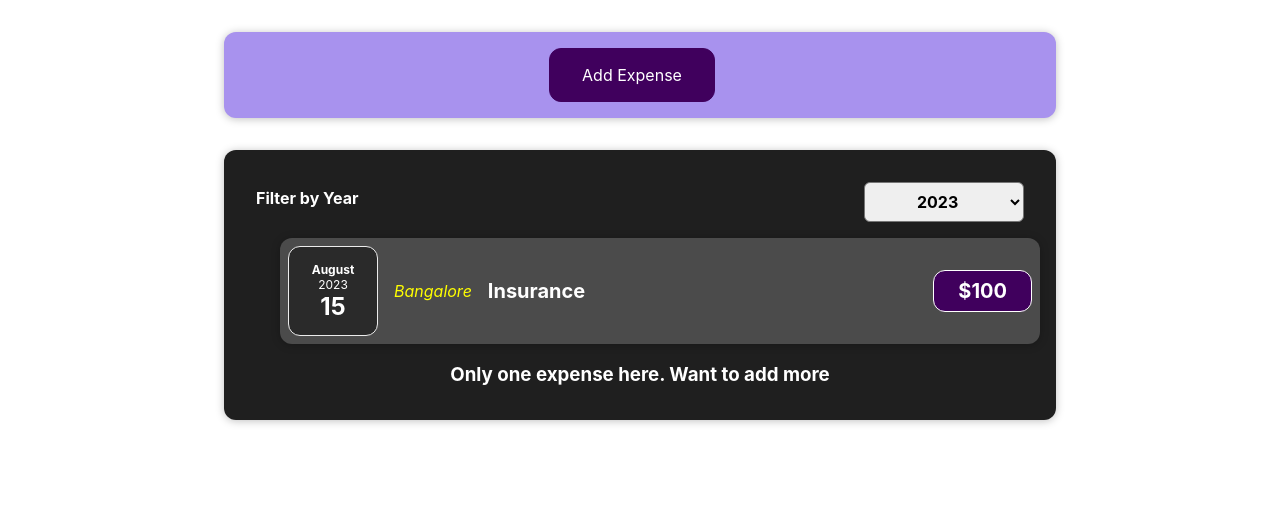
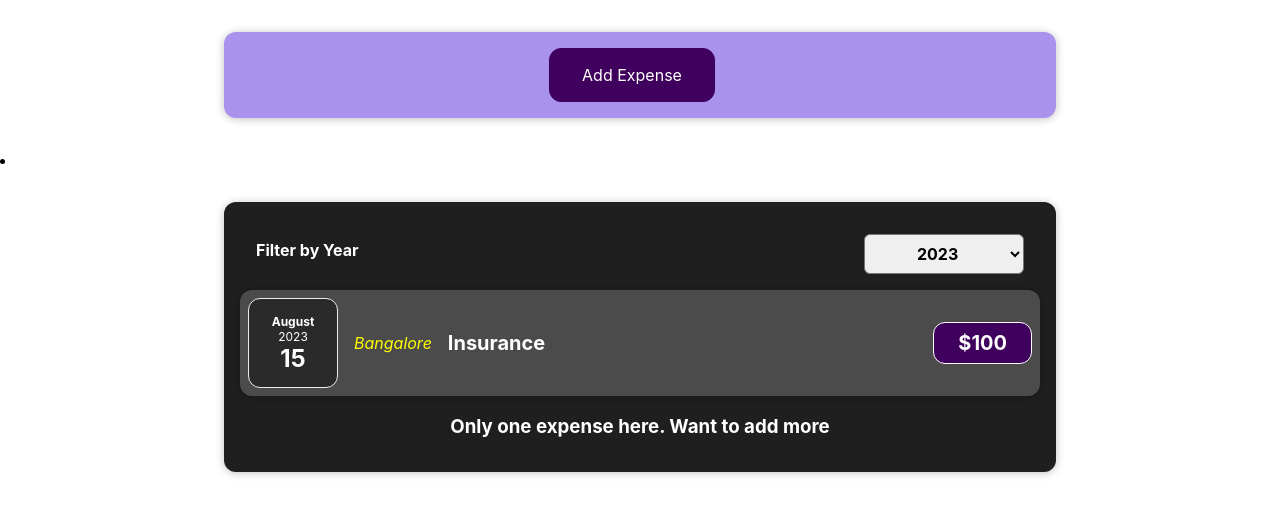
Before and after one commit to godseye1310/TutorialExpenseReactApp, a React (Create React App) app: page / in a window 1280 px wide. Shown: the top 516 px of the page. Built offline with nearby package versions, Linux system fonts and the light colour scheme.

Commit message:
minor correctiond

```diff
--- a/src/components/Expenses/ExpenseList.jsx
+++ b/src/components/Expenses/ExpenseList.jsx
@@ -5,11 +5,11 @@ import ExpenseItem from "./ExpenseItem";
 function ExpenseList(props) {
 	//Conditional Return Statement Rendering
 	if (props.itemsDisplayed.length === 0) {
-		return <h2 className="expenses-list__fallback">No expenses found</h2>;
+		return <h2 className="expenses-list__fallback">No expenses found. Add Expense</h2>;
 	}
 	//Rendering the Expense List for the Selected Year USING MAP fn//
 	return (
-		<ul className="expense-list">
+		<ul className="expenses-list">
 			{props.itemsDisplayed.map((expenseItemData) => {
 				return (
 					<ExpenseItem
--- a/src/components/Expenses/Expenses.jsx
+++ b/src/components/Expenses/Expenses.jsx
@@ -36,12 +36,16 @@ function Expenses(props) {
 
 	//Render React Elements//
 	return (
-		<Card className="expenses">
-			<ExpensesFilter selected={filteredYear} onChangeFilter={changeFilterHandler} />
-			{/* {expenseContent} */}
-			<ExpenseList itemsDisplayed={filteredExpenses} />
-			{filteredExpenses.length === 1 && <h3 className="one-item-fallback">Only one expense here. Want to add more</h3>}
-		</Card>
+		<li>
+			<Card className="expenses">
+				<ExpensesFilter selected={filteredYear} onChangeFilter={changeFilterHandler} />
+				{/* {expenseContent} */}
+				<ExpenseList itemsDisplayed={filteredExpenses} />
+				{filteredExpenses.length === 1 && (
+					<h3 className="one-item-fallback">Only one expense here. Want to add more</h3>
+				)}
+			</Card>
+		</li>
 	);
 }
 
```
